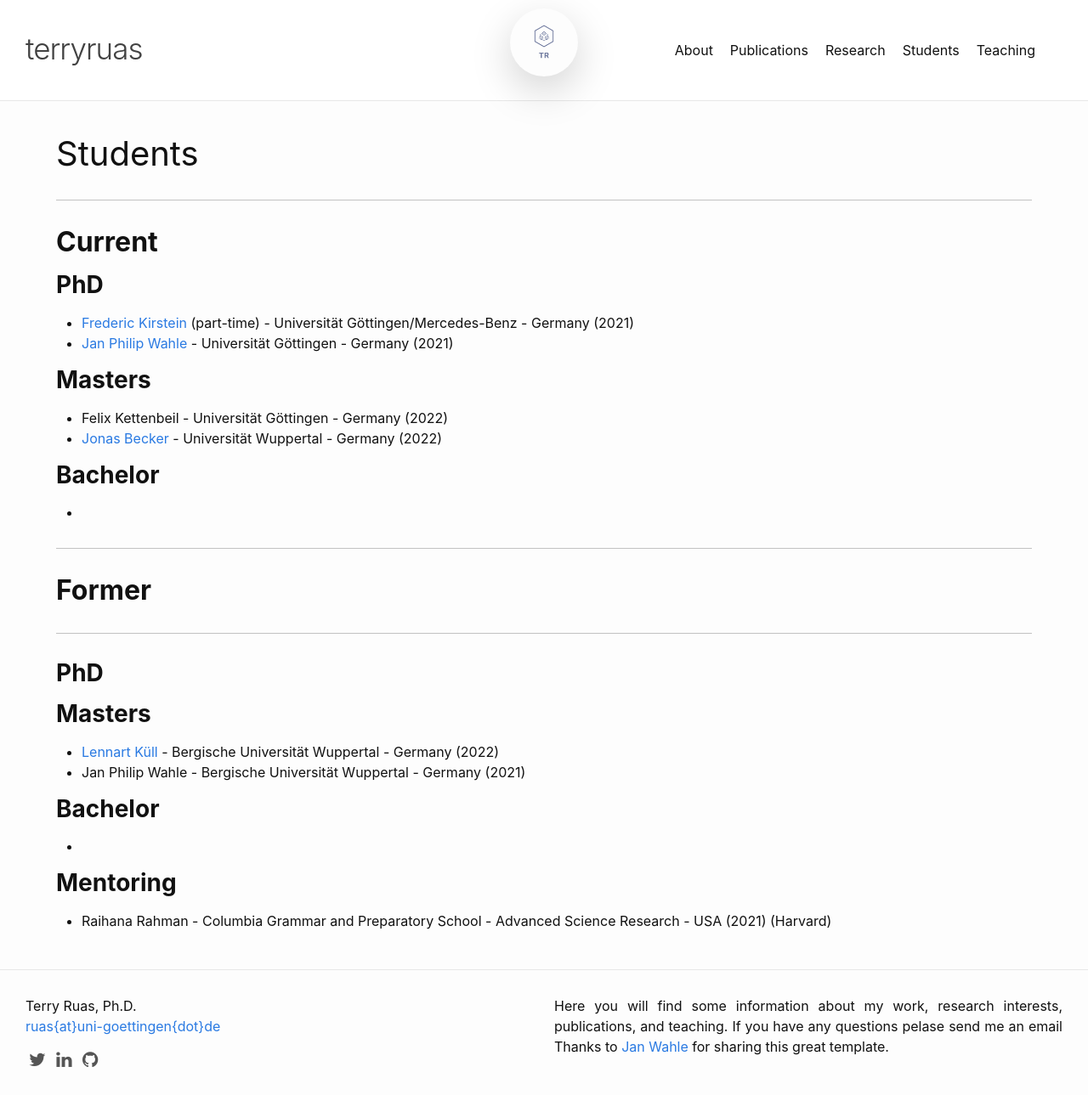
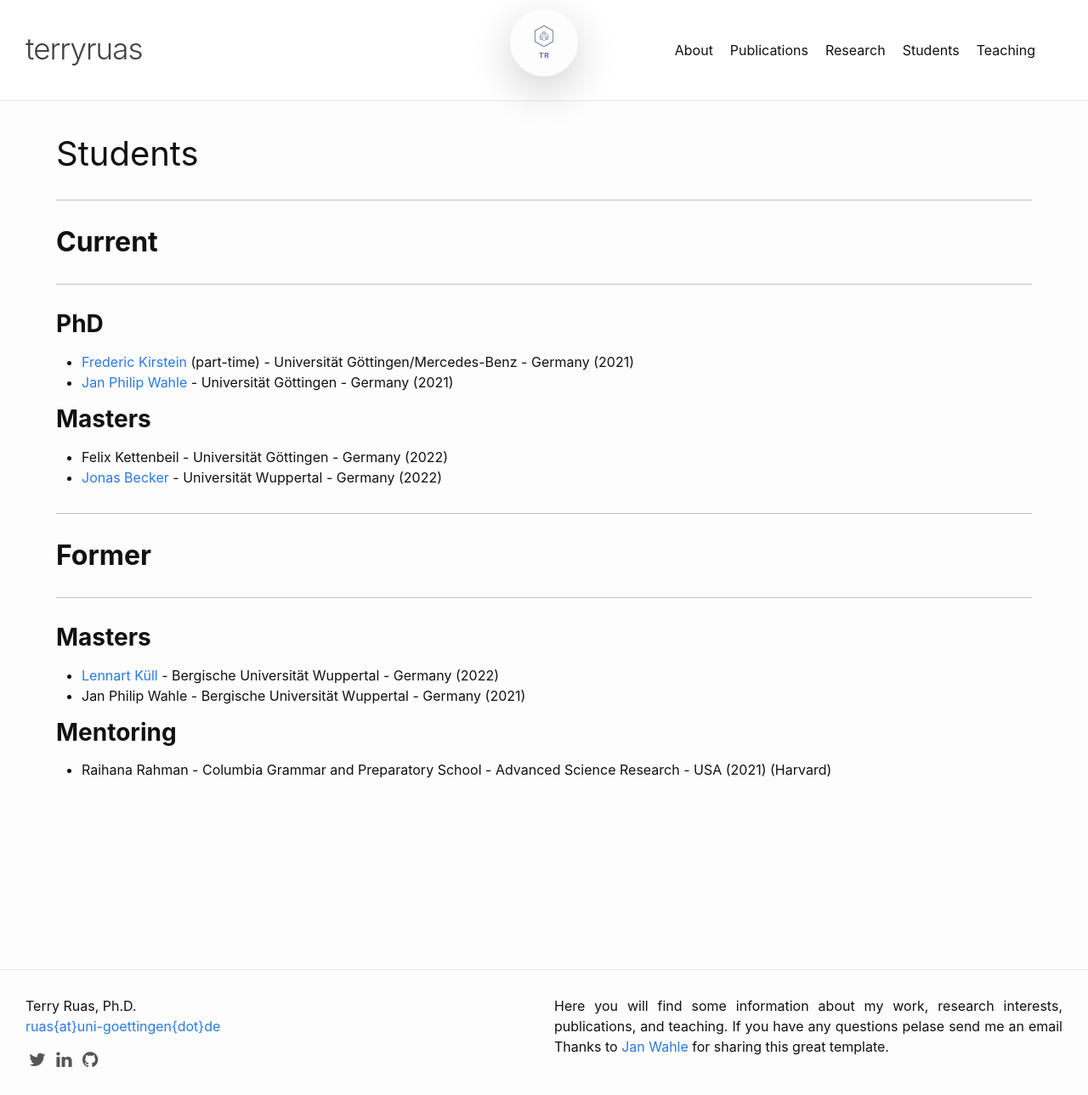
Before and after one commit to truas/truas, a Jekyll site: the page built from students.md, in a window 1280 px wide and 1289 px high. Shown: the whole window at 85% size. Built offline with Jekyll 4.4.1, drawn with Linux system fonts in a browser that asks for light colours.

Commit message:
page update

```diff
--- a/students.md
+++ b/students.md
@@ -4,6 +4,7 @@ title: Students
 permalink: /students/
 ---
 ## **Current**
+---
 
 ### **PhD**
 - [Frederic Kirstein](https://de.linkedin.com/in/frederic-kirstein) (part-time) - Universität Göttingen/Mercedes-Benz - Germany (2021)
@@ -13,9 +14,9 @@ permalink: /students/
 - Felix Kettenbeil - Universität Göttingen - Germany (2022)
 - [Jonas Becker](https://www.jobec.net/) - Universität Wuppertal - Germany (2022)
 
-
+<!--
 ### **Bachelor**
--
+-  -->
 
 ---
 
@@ -23,14 +24,14 @@ permalink: /students/
 
 ---
 
-### **PhD**
+<!-- ### **PhD** -->
 
 ### **Masters**
 - [Lennart Küll](https://www.linkedin.com/in/lennart-k%C3%BCll-2140a9203/) - Bergische Universität Wuppertal - Germany (2022)
 - Jan Philip Wahle  - Bergische Universität Wuppertal - Germany (2021)
 
-### **Bachelor**
--
+<!-- ### **Bachelor**
+-  -->
 
 ### **Mentoring**
 - Raihana Rahman - Columbia Grammar and Preparatory School - Advanced Science Research - USA (2021) (Harvard)
```
